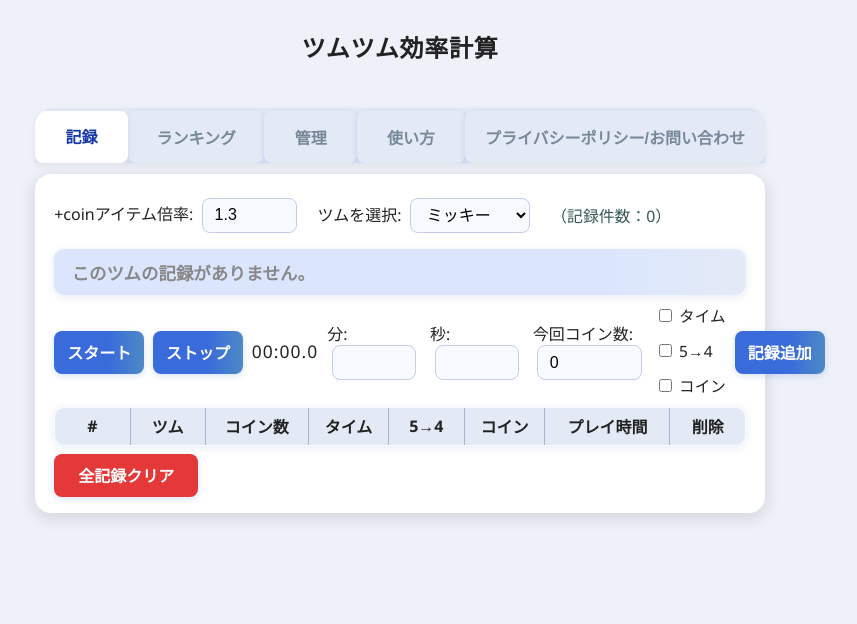
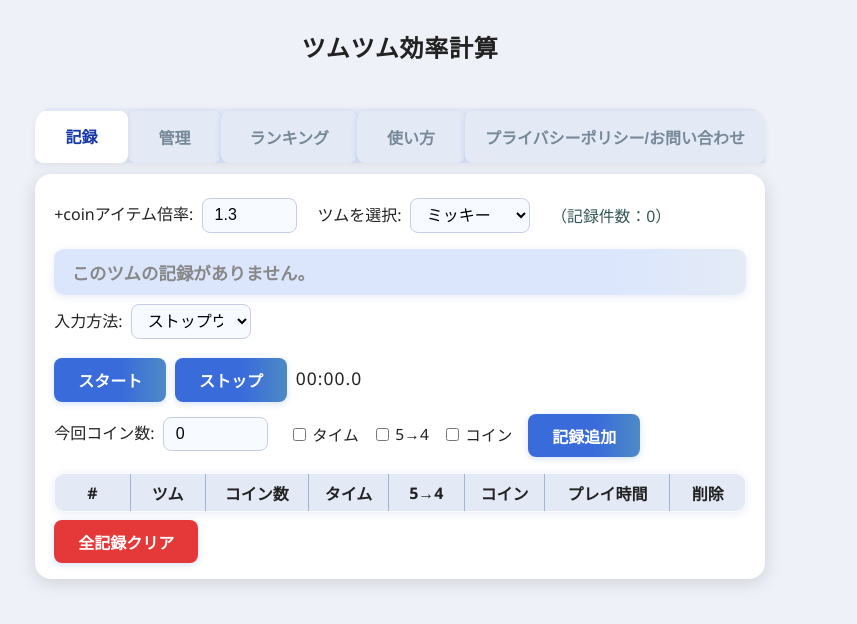
Before and after one commit to matsudoboku/tumukeisan-tools, a plain HTML site: page index.html in a window 1280 px wide. Shown: the whole page, without its empty margins (240-1097 px from the left). Drawn offline with Linux system fonts and the light colour scheme.

Commit message:
Update index.html

```diff
--- a/index.html
+++ b/index.html
@@ -163,7 +163,7 @@
     .tsum-admin-table td button { color: #e53939; font-weight: bold;}
     .tsum-admin-table label {cursor:pointer;}
     .tsum-admin-table input[type=checkbox] { accent-color: #396bdb; }
-    .page-section {max-width:630px;margin:0 auto 1.5em auto;font-size:1.09em;line-height:1.95em;}
+    .page-section {max-width:630px;margin:0 auto 1.5em auto;font-size:1.09em;line-height:1.95em;overflow-wrap:anywhere;}
     .page-section h2 {margin-top:0;font-size:1.2em; color:#2a45a3;}
     .page-section ul {margin-left:1.3em;}
     .contact-link {display:inline-block; background:#e3eaf5; color:#1e3b92; border-radius:7px; padding:0.1em 0.7em; margin-top:0.8em;}
@@ -183,8 +183,8 @@
   <div class="container">
     <div class="tabs">
       <button class="tab-btn active" onclick="showTab(0)">記録</button>
+      <button class="tab-btn" onclick="showTab(1)">管理</button>
       <button class="tab-btn" onclick="showTab(2)">ランキング</button>
-      <button class="tab-btn" onclick="showTab(1)">管理</button>
       <button class="tab-btn" onclick="showTab(3)">使い方</button>
       <button class="tab-btn" onclick="showTab(4)">プライバシーポリシー/お問い合わせ</button>
     </div>
@@ -202,16 +202,28 @@
           <span id="playCountInfo" style="font-size:0.99em; color:#355;">（記録件数：<span id="playCount">0</span>）</span>
         </div>
         <div id="result" class="result-summary"></div>
-        <div class="stopwatch row">
+        <div class="row">
+          <label>入力方法:
+            <select id="inputMode" onchange="switchInputMode(this.value)" style="width:120px;">
+              <option value="stopwatch">ストップウォッチ</option>
+              <option value="manual">手入力</option>
+            </select>
+          </label>
+        </div>
+        <div id="stopwatchRow" class="stopwatch row">
           <button onclick="startPlay()" class="btn" id="startBtn">スタート</button>
           <button onclick="stopPlay()" id="stopBtn" class="btn" disabled>ストップ</button>
           <span id="timer" style="font-size:1.09em;letter-spacing:0.06em;">00:00.0</span>
+        </div>
+        <div id="manualRow" class="row" style="display:none;">
           <label>分:
             <input type="number" id="manualMin" value="" min="0" style="width:60px;">
           </label>
           <label>秒:
             <input type="number" id="manualSec" value="" min="0" max="59" style="width:60px;">
           </label>
+        </div>
+        <div class="row">
           <label>今回コイン数:
             <input type="number" id="coinInput" value="0" min="0" style="width:80px;">
           </label>
@@ -422,7 +434,19 @@
     let elapsed = 0;
     let timerRunning = false;
 
-    // プレイ記録
+    function switchInputMode(mode) {
+      const swRow = document.getElementById('stopwatchRow');
+      const mRow = document.getElementById('manualRow');
+      if(mode === 'manual') {
+        if(swRow) swRow.style.display = 'none';
+        if(mRow) mRow.style.display = 'flex';
+      } else {
+        if(swRow) swRow.style.display = 'flex';
+        if(mRow) mRow.style.display = 'none';
+      }
+    }
+
+　　　// プレイ記録
     const plays = loadPlays();
 
     function formatTime(ms) {
@@ -635,6 +659,7 @@
     renderTsumList();
     renderTsumSelect();
     updateTable();
+    switchInputMode('stopwatch');
   </script>
 </body>
 </html>
```
